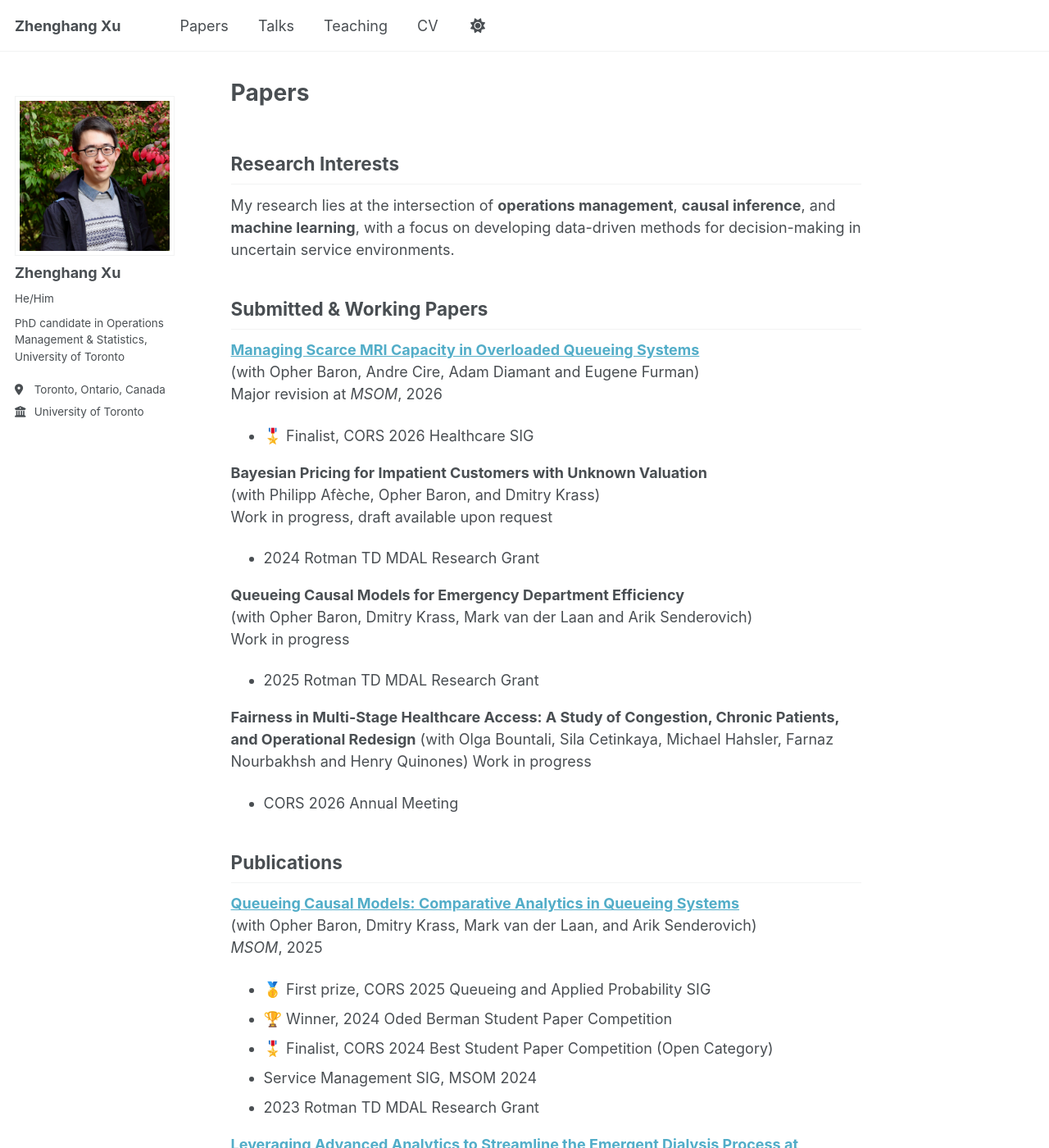
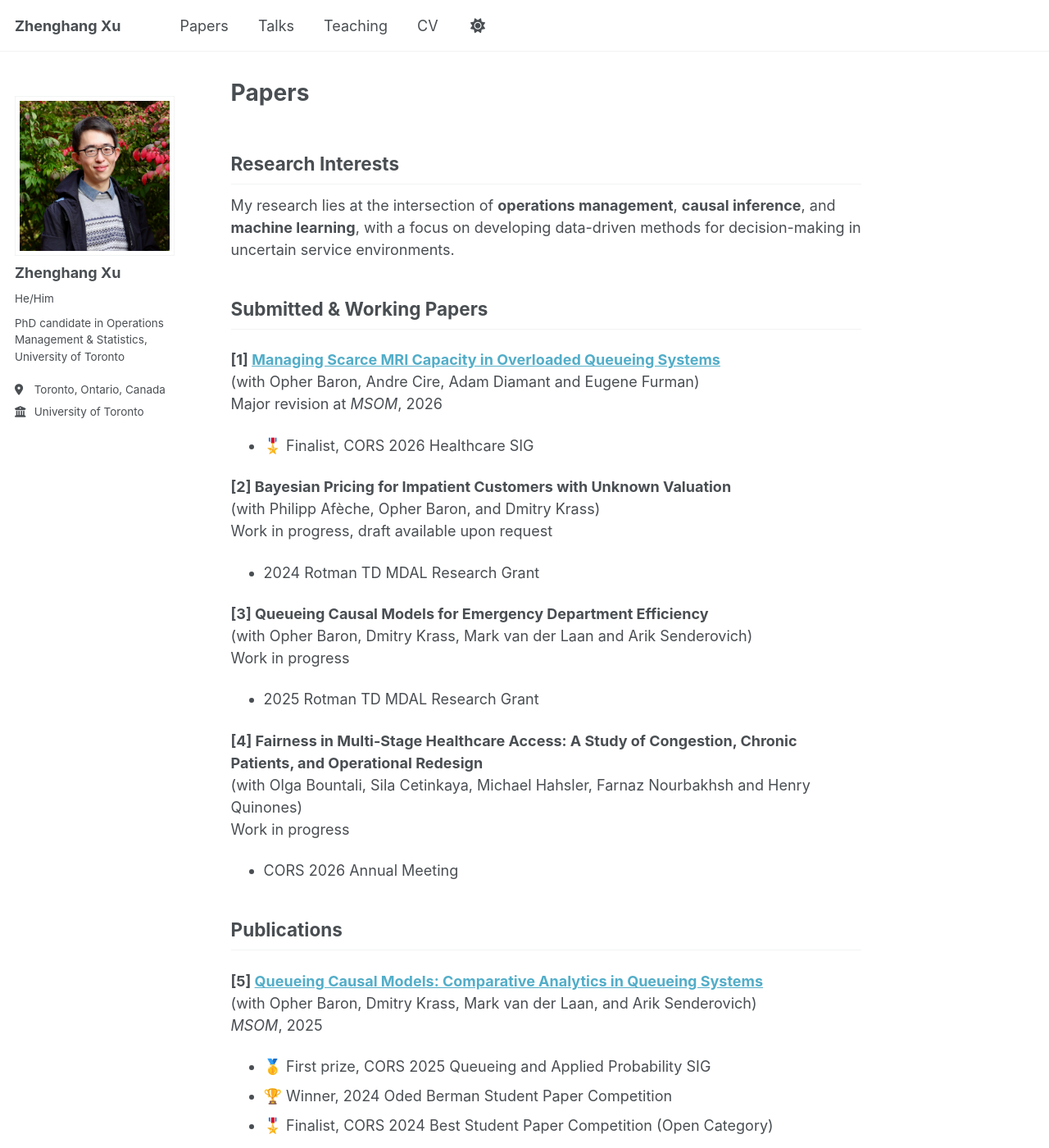
Before and after one commit to zhenghangxu-baymax/zhenghangxu-baymax.github.io, a Jekyll site: the page built from _pages/papers.md, in a window 1280 px wide and 1400 px high. Shown: the whole window at 82% size. Built offline with Jekyll 4.4.1, drawn with Linux system fonts in a browser that asks for light colours.

Commit message:
Add paper anchors

```diff
--- a/_pages/papers.md
+++ b/_pages/papers.md
@@ -9,25 +9,30 @@ My research lies at the intersection of **operations management**, **causal infe
 
 ## Submitted & Working Papers
 
+<a id="paper-mri-capacity"></a>
 
-
-**[Managing Scarce MRI Capacity in Overloaded Queueing Systems](https://papers.ssrn.com/sol3/papers.cfm?abstract_id=6158086)**
+**[1] [Managing Scarce MRI Capacity in Overloaded Queueing Systems](https://papers.ssrn.com/sol3/papers.cfm?abstract_id=6158086)**
 (with Opher Baron, Andre Cire, Adam Diamant and Eugene Furman)
 Major revision at *MSOM*, 2026
 - 🎖️ Finalist, CORS 2026 Healthcare SIG
 
+<a id="paper-bayesian-pricing"></a>
 
-**Bayesian Pricing for Impatient Customers with Unknown Valuation**
+**[2] Bayesian Pricing for Impatient Customers with Unknown Valuation**
 (with Philipp Afèche, Opher Baron, and Dmitry Krass)
 Work in progress, draft available upon request
 - 2024 Rotman TD MDAL Research Grant
 
-**Queueing Causal Models for Emergency Department Efficiency**
+<a id="paper-ed-efficiency"></a>
+
+**[3] Queueing Causal Models for Emergency Department Efficiency**
 (with Opher Baron, Dmitry Krass, Mark van der Laan and Arik Senderovich)
 Work in progress
 - 2025 Rotman TD MDAL Research Grant
 
-**Fairness in Multi-Stage Healthcare Access: A Study of Congestion, Chronic Patients, and Operational Redesign**
+<a id="paper-healthcare-access-fairness"></a>
+
+**[4] Fairness in Multi-Stage Healthcare Access: A Study of Congestion, Chronic Patients, and Operational Redesign**
 (with Olga Bountali, Sila Cetinkaya, Michael Hahsler, Farnaz Nourbakhsh and Henry Quinones)
 Work in progress
 - CORS 2026 Annual Meeting
@@ -36,7 +41,9 @@ Work in progress
 
 ## Publications
 
-**[Queueing Causal Models: Comparative Analytics in Queueing Systems](https://papers.ssrn.com/sol3/papers.cfm?abstract_id=5104446)**
+<a id="paper-queueing-causal-models"></a>
+
+**[5] [Queueing Causal Models: Comparative Analytics in Queueing Systems](https://papers.ssrn.com/sol3/papers.cfm?abstract_id=5104446)**
 (with Opher Baron, Dmitry Krass, Mark van der Laan, and Arik Senderovich)
 *MSOM*, 2025
 - 🥇 First prize, CORS 2025 Queueing and Applied Probability SIG
@@ -45,12 +52,16 @@ Work in progress
 - Service Management SIG, MSOM 2024
 - 2023 Rotman TD MDAL Research Grant
 
-**[Leveraging Advanced Analytics to Streamline the Emergent Dialysis Process at Parkland Hospital](https://papers.ssrn.com/sol3/papers.cfm?abstract_id=5066305)**
+<a id="paper-emergent-dialysis"></a>
+
+**[6] [Leveraging Advanced Analytics to Streamline the Emergent Dialysis Process at Parkland Hospital](https://papers.ssrn.com/sol3/papers.cfm?abstract_id=5066305)**
 (with Olga Bountali, Sila Cetinkaya, Michael Hahsler, Farnaz Nourbakhsh, and Henry Quinones)
 *Healthcare Analytics*, 2025
 
 <!-- Pan, Y., **Xu, Z.**, Guang, J., Chen, X., Dai, J. G., Wang, C., ... & Pan, H. (2021).   -->
 
-**[A High-Fidelity, Machine-Learning Enhanced Queueing Network Simulation Model For Hospital Ultrasound Operations](https://ieeexplore.ieee.org/document/9715469)**
+<a id="paper-ultrasound-simulation"></a>
+
+**[7] [A High-Fidelity, Machine-Learning Enhanced Queueing Network Simulation Model For Hospital Ultrasound Operations](https://ieeexplore.ieee.org/document/9715469)**
 (with Yihan Pan, Jin Guang, Xinyun Chen, J.G. Dai, Chengwenjian Wang, Xuanming Zhang, Jingjing Sun, Pengyi Shi, Yichuan Ding, Song Wu, Kai Yang, Hongxin Pan)
 *Winter Simulation Conference (WSC)*, 2021.
```
